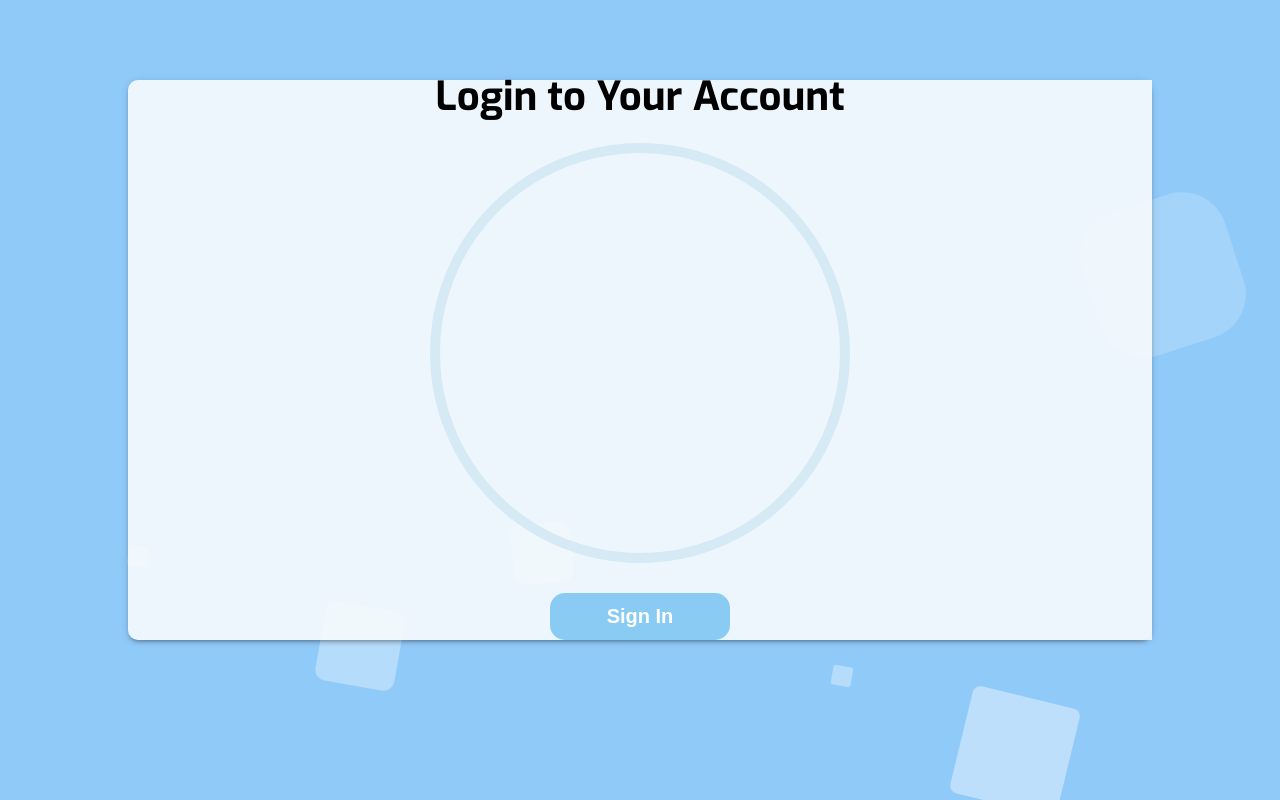
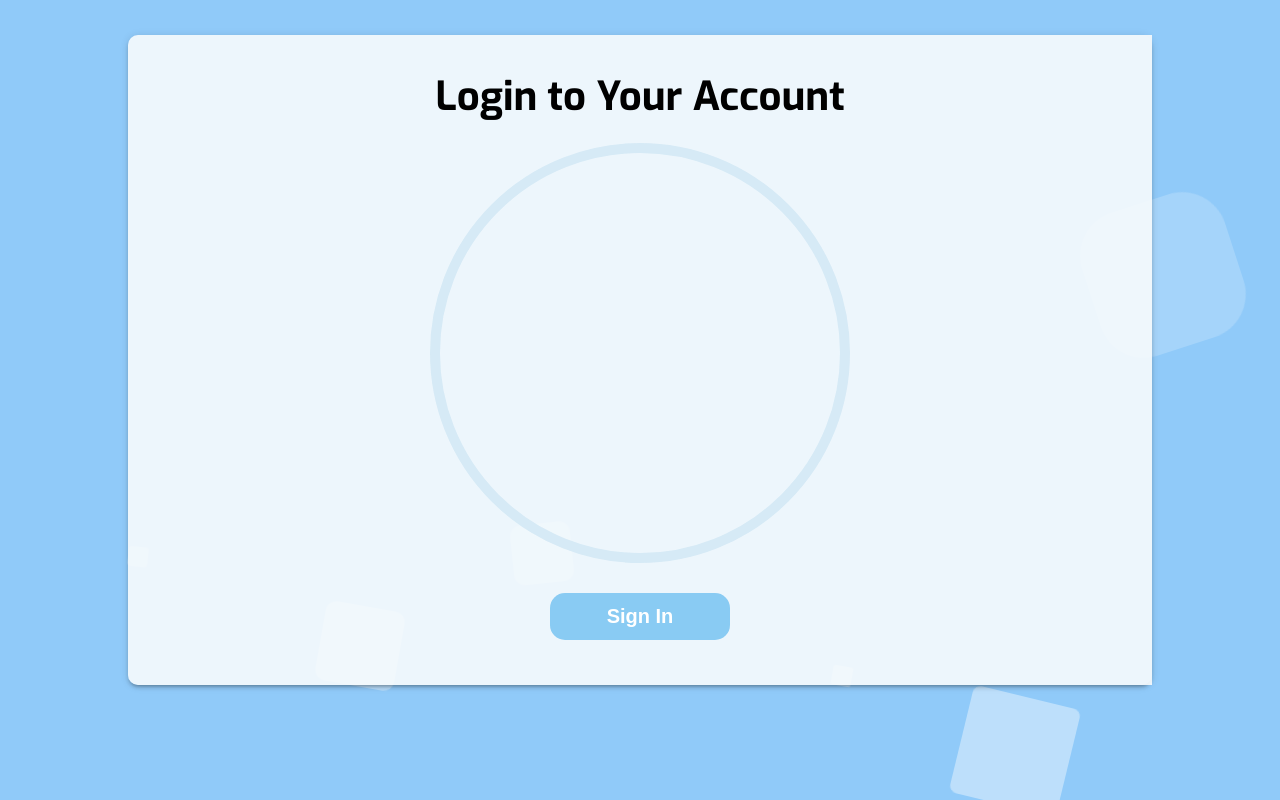
Before and after one commit to graceskw/comp3278-proj, a Flask app: page / in a window 1280 px wide. Run offline with Flask 3, Linux system fonts and the light colour scheme; some libraries are stand-ins or nearby versions.

Commit message:
Some styling changes

```diff
--- a/static/main.css
+++ b/static/main.css
@@ -168,6 +168,7 @@ body{
     width: 100%;
     height: 100%;
 	display: flex;
+    min-height: 650px;
 	border-radius: 10px;
 	box-shadow: 0px 3px 3px -2px rgb(0 0 0 / 20%),
 		0px 3px 4px 0px rgb(0 0 0 / 14%), 0px 1px 8px 0px rgb(0 0 0 / 12%);
```
Also changed, not shown: app.py (line endings or trailing spaces).
